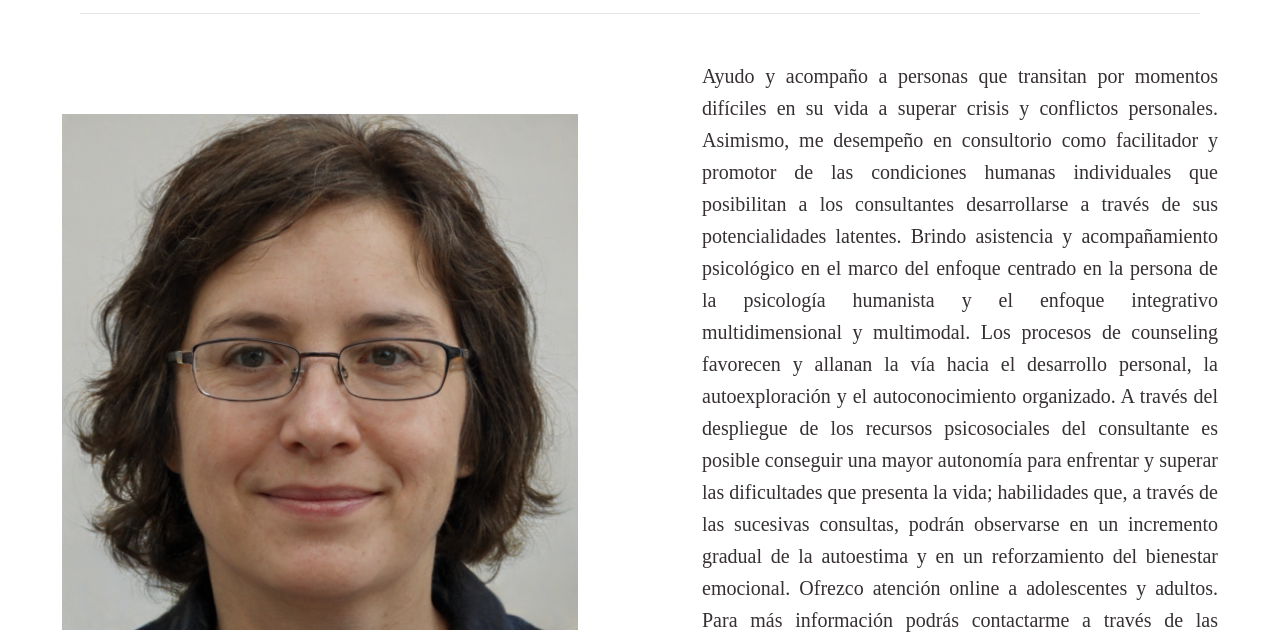
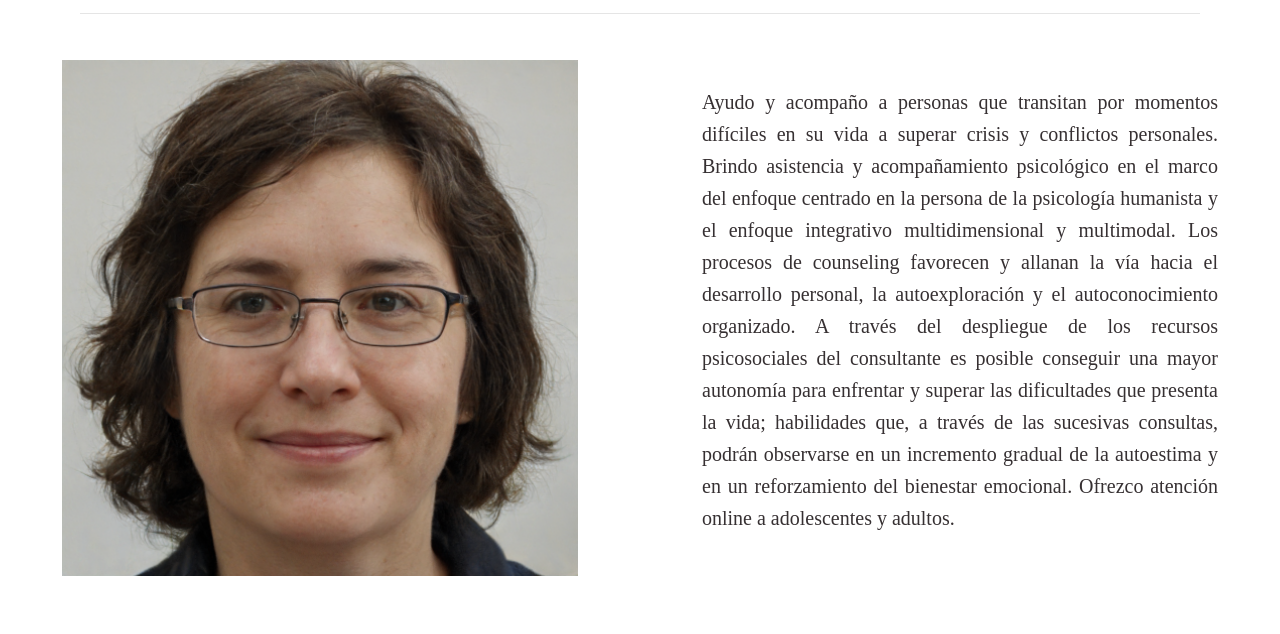
Before and after one commit to franleg/cbcounseling, a website: page views/sobre_mi.html in a window 1280 px wide. Shown: the part 179-813 px from the top of the page. Drawn offline with nearby package versions, Linux system fonts and the light colour scheme.

Commit message:
modifique texto sobre mi

```diff
--- a/views/sobre_mi.html
+++ b/views/sobre_mi.html
@@ -59,11 +59,11 @@
         <img src="../assets/img/foto_personal.png" class="img-fluid contenido__foto">
       </div>
       <div class="col-lg-6 col-xs-12 contenido">
-        <p class="contenido__texto">Ayudo y acompaño a personas que transitan por momentos difíciles en su vida a superar crisis y conflictos personales. Asimismo, me desempeño en consultorio como facilitador y promotor de las condiciones humanas individuales que posibilitan a los consultantes desarrollarse a través de sus potencialidades latentes.
+        <p class="contenido__texto">Ayudo y acompaño a personas que transitan por momentos difíciles en su vida a superar crisis y conflictos personales.
         Brindo asistencia y acompañamiento psicológico en el marco del enfoque centrado en la persona de la psicología humanista y el enfoque integrativo multidimensional y multimodal.
         Los procesos de counseling favorecen y allanan la vía hacia el desarrollo personal, la autoexploración y el autoconocimiento organizado.
         A través del despliegue de los recursos psicosociales del consultante es posible conseguir una mayor autonomía para enfrentar y superar las dificultades que presenta la vida; habilidades que, a través de las sucesivas consultas, podrán observarse en un incremento gradual de la autoestima y en un reforzamiento del bienestar emocional.
-        Ofrezco atención online a adolescentes y adultos. Para más información podrás contactarme a través de las diferentes vías de comunicación.</p>
+        Ofrezco atención online a adolescentes y adultos.</p>
       </div>
     </div>
   </div>
```
